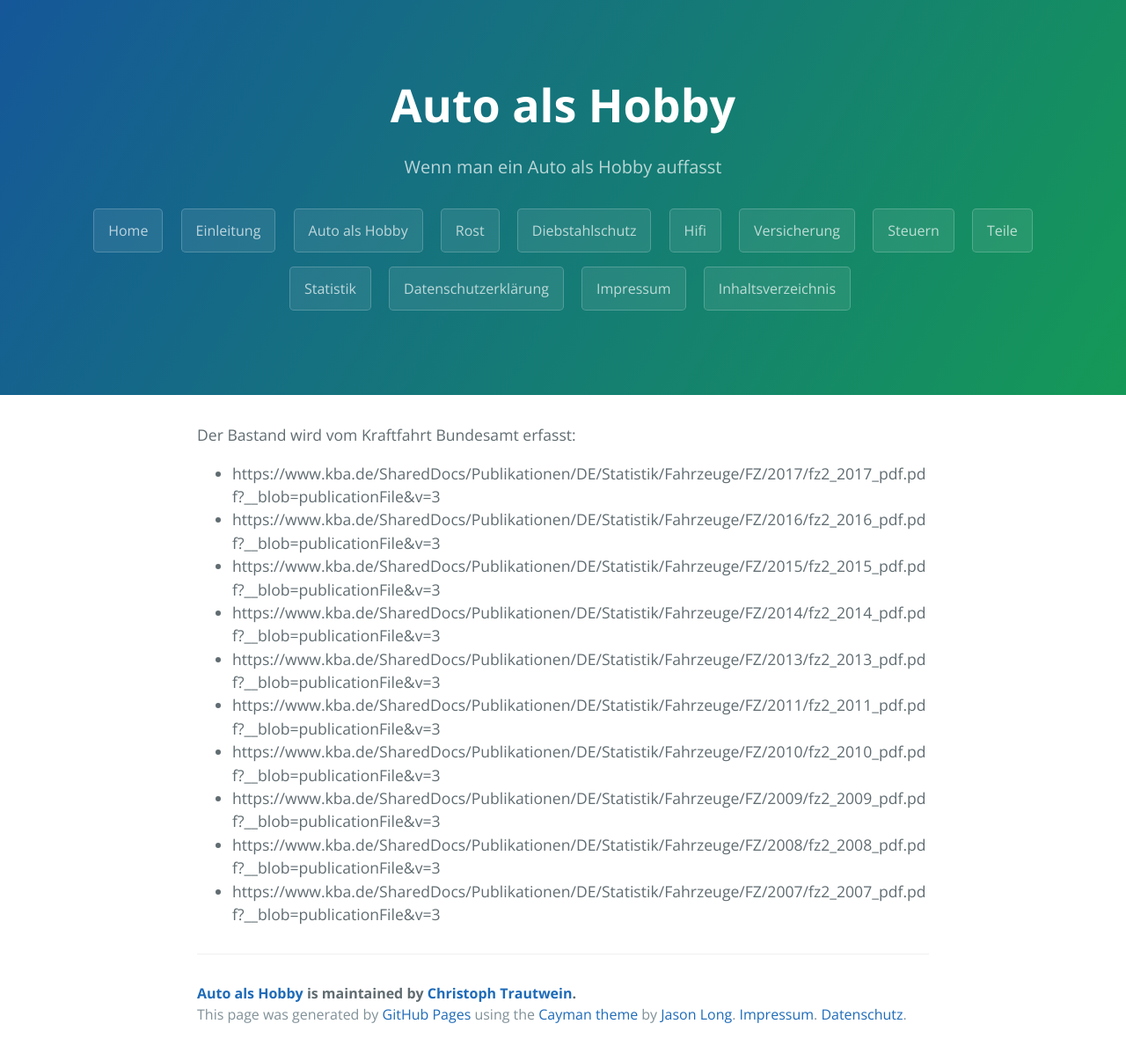
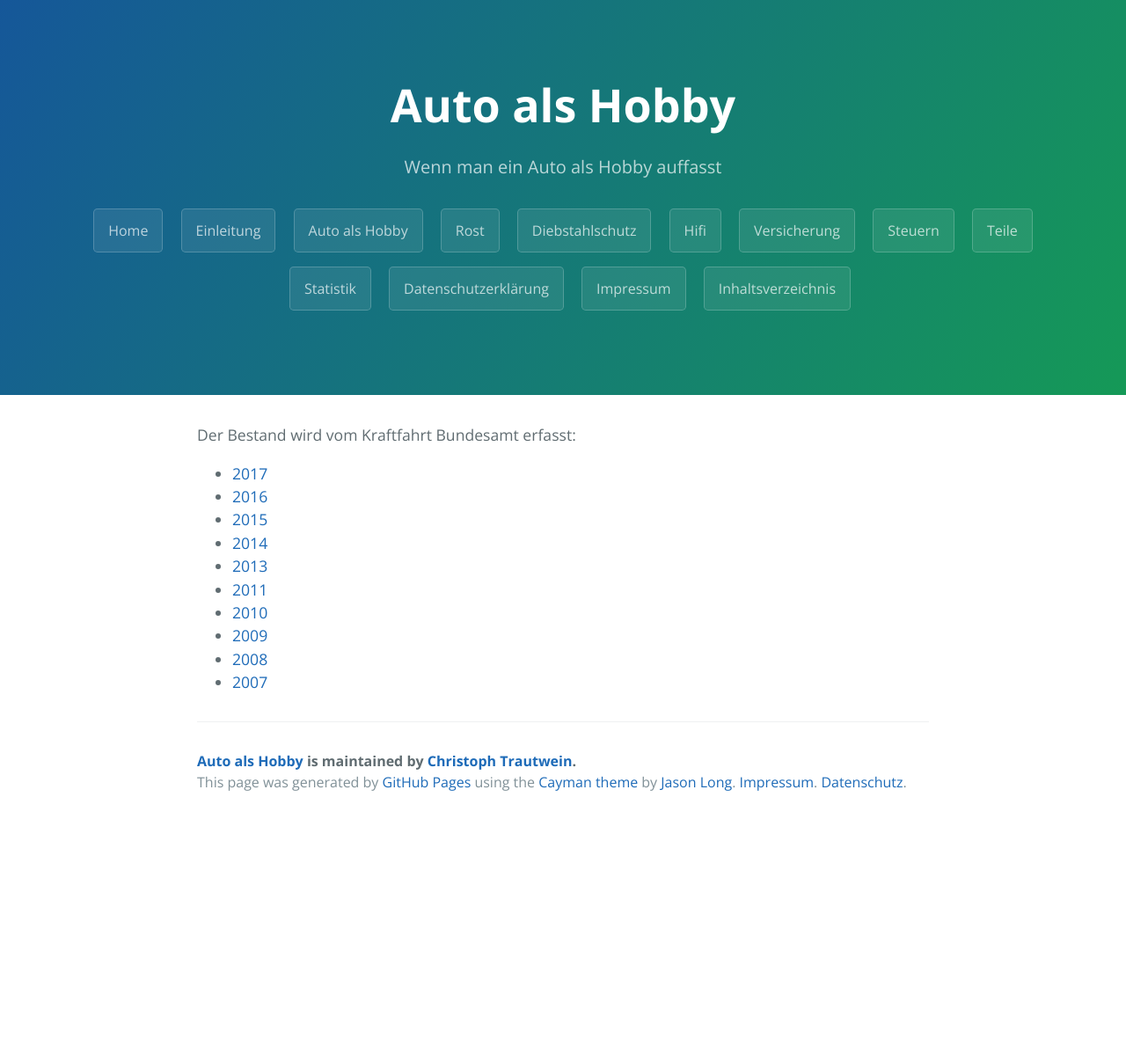
Before and after one commit to trautw/AutoAlsHobby, a Jekyll site: the page built from docs/_pages/10_statistik.md, in a window 1280 px wide. Shown: the whole page at 88% size. Built offline with Jekyll 4.4.1, drawn with Linux system fonts in a browser that asks for light colours; after the commit the page ends 933 px from its top, so only the background shows below that; part of the change alters nothing that is shown.

Commit message:
Update 10_statistik.md

```diff
--- a/docs/_pages/10_statistik.md
+++ b/docs/_pages/10_statistik.md
@@ -4,15 +4,15 @@ title: Statistik
 permalink: /statistics/
 ---
 
-Der Bastand wird vom Kraftfahrt Bundesamt erfasst:
+Der Bestand wird vom Kraftfahrt Bundesamt erfasst:
 
-- https://www.kba.de/SharedDocs/Publikationen/DE/Statistik/Fahrzeuge/FZ/2017/fz2_2017_pdf.pdf?__blob=publicationFile&v=3
-- https://www.kba.de/SharedDocs/Publikationen/DE/Statistik/Fahrzeuge/FZ/2016/fz2_2016_pdf.pdf?__blob=publicationFile&v=3
-- https://www.kba.de/SharedDocs/Publikationen/DE/Statistik/Fahrzeuge/FZ/2015/fz2_2015_pdf.pdf?__blob=publicationFile&v=3
-- https://www.kba.de/SharedDocs/Publikationen/DE/Statistik/Fahrzeuge/FZ/2014/fz2_2014_pdf.pdf?__blob=publicationFile&v=3
-- https://www.kba.de/SharedDocs/Publikationen/DE/Statistik/Fahrzeuge/FZ/2013/fz2_2013_pdf.pdf?__blob=publicationFile&v=3
-- https://www.kba.de/SharedDocs/Publikationen/DE/Statistik/Fahrzeuge/FZ/2011/fz2_2011_pdf.pdf?__blob=publicationFile&v=3
-- https://www.kba.de/SharedDocs/Publikationen/DE/Statistik/Fahrzeuge/FZ/2010/fz2_2010_pdf.pdf?__blob=publicationFile&v=3
-- https://www.kba.de/SharedDocs/Publikationen/DE/Statistik/Fahrzeuge/FZ/2009/fz2_2009_pdf.pdf?__blob=publicationFile&v=3
-- https://www.kba.de/SharedDocs/Publikationen/DE/Statistik/Fahrzeuge/FZ/2008/fz2_2008_pdf.pdf?__blob=publicationFile&v=3
-- https://www.kba.de/SharedDocs/Publikationen/DE/Statistik/Fahrzeuge/FZ/2007/fz2_2007_pdf.pdf?__blob=publicationFile&v=3
+- [2017](https://www.kba.de/SharedDocs/Publikationen/DE/Statistik/Fahrzeuge/FZ/2017/fz2_2017_pdf.pdf?__blob=publicationFile&v=3)
+- [2016](https://www.kba.de/SharedDocs/Publikationen/DE/Statistik/Fahrzeuge/FZ/2016/fz2_2016_pdf.pdf?__blob=publicationFile&v=3)
+- [2015](https://www.kba.de/SharedDocs/Publikationen/DE/Statistik/Fahrzeuge/FZ/2015/fz2_2015_pdf.pdf?__blob=publicationFile&v=3)
+- [2014](https://www.kba.de/SharedDocs/Publikationen/DE/Statistik/Fahrzeuge/FZ/2014/fz2_2014_pdf.pdf?__blob=publicationFile&v=3)
+- [2013](https://www.kba.de/SharedDocs/Publikationen/DE/Statistik/Fahrzeuge/FZ/2013/fz2_2013_pdf.pdf?__blob=publicationFile&v=3)
+- [2011](https://www.kba.de/SharedDocs/Publikationen/DE/Statistik/Fahrzeuge/FZ/2011/fz2_2011_pdf.pdf?__blob=publicationFile&v=3)
+- [2010](https://www.kba.de/SharedDocs/Publikationen/DE/Statistik/Fahrzeuge/FZ/2010/fz2_2010_pdf.pdf?__blob=publicationFile&v=3)
+- [2009](https://www.kba.de/SharedDocs/Publikationen/DE/Statistik/Fahrzeuge/FZ/2009/fz2_2009_pdf.pdf?__blob=publicationFile&v=3)
+- [2008](https://www.kba.de/SharedDocs/Publikationen/DE/Statistik/Fahrzeuge/FZ/2008/fz2_2008_pdf.pdf?__blob=publicationFile&v=3)
+- [2007](https://www.kba.de/SharedDocs/Publikationen/DE/Statistik/Fahrzeuge/FZ/2007/fz2_2007_pdf.pdf?__blob=publicationFile&v=3)
```
